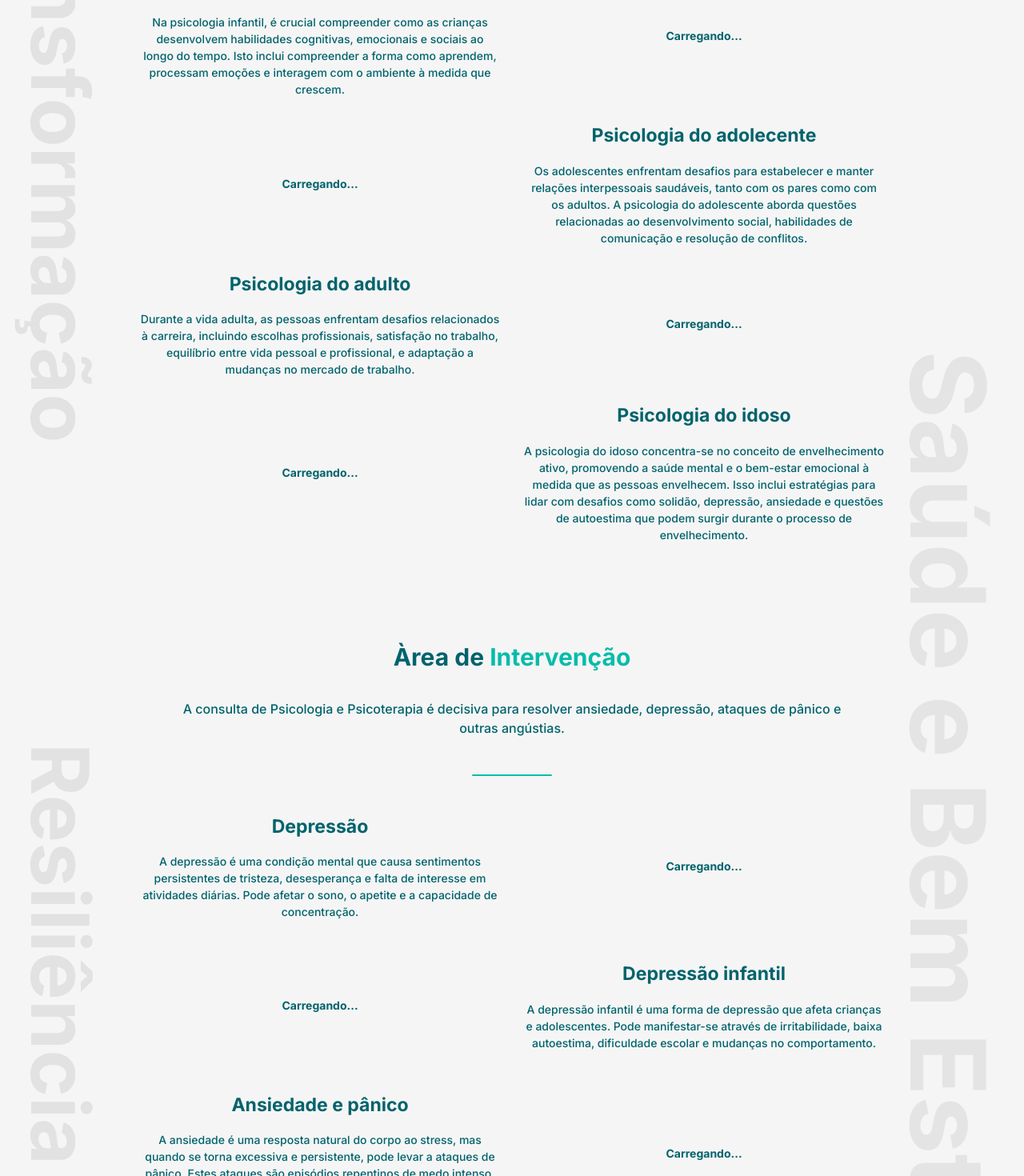
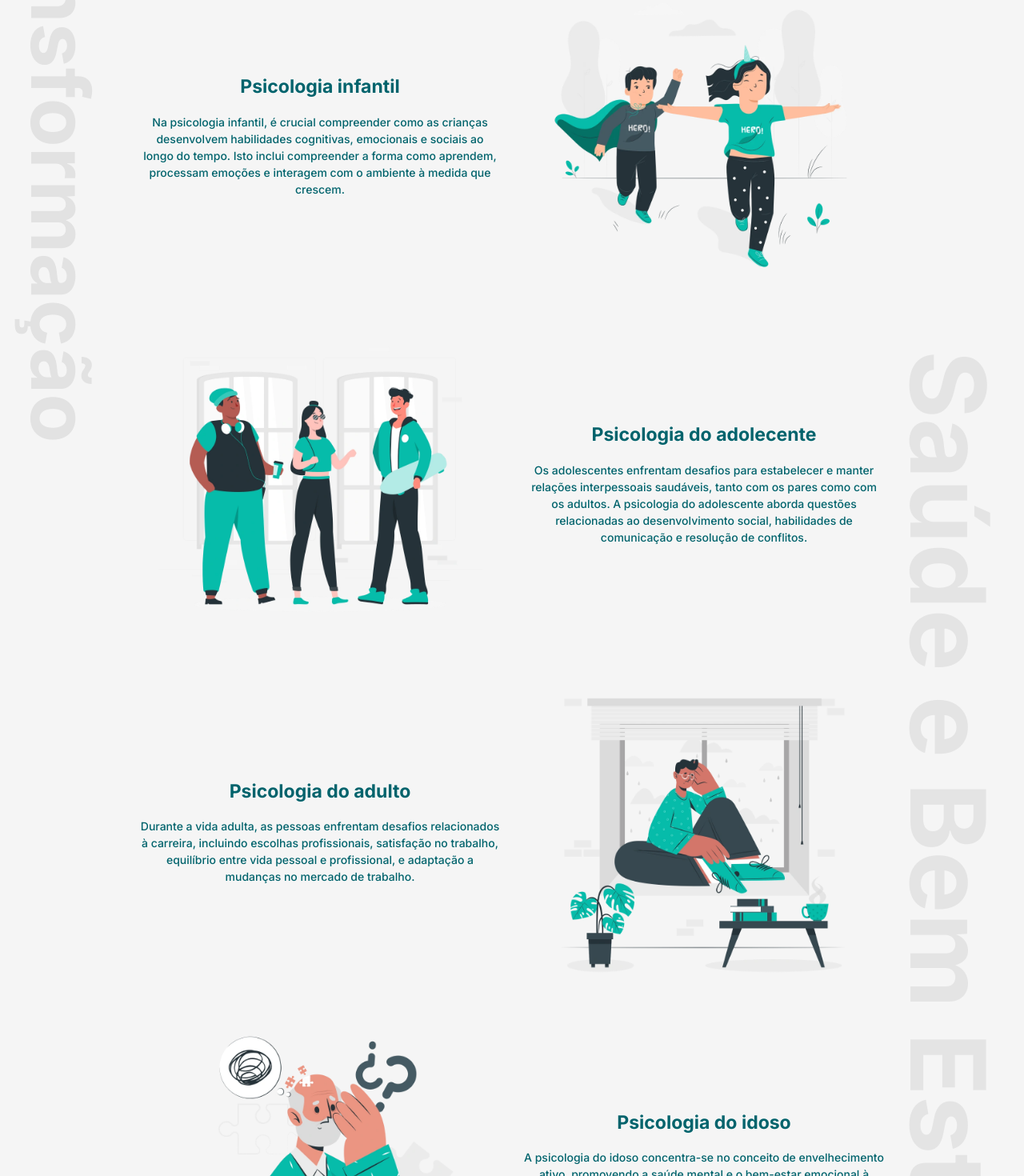
Before and after one commit to techinn0vation/SaudePsiNew, a Next.js app: page /home in a window 1280 px wide. Shown: the part 1327-2797 px from the top of the page at 80% size. Built offline with nearby package versions, Linux system fonts and the light colour scheme.

Commit message:
Rajustando Componentes v2

```diff
--- a/src/components/Comps_Home/AreaDeIntervenção/index.tsx
+++ b/src/components/Comps_Home/AreaDeIntervenção/index.tsx
@@ -1,9 +1,7 @@
 'use client'
 
 import React, { useEffect } from 'react'
-import LazyLoad from 'react-lazyload'
 
-import Placeholder from 'components/Placeholder'
 import Headline from 'components/Ui/Headline'
 
 import DocHome from '../Doc_Home'
@@ -57,20 +55,12 @@ export default function AreaDeIntervenção() {
             <InnerCardAreaDeIntervenção id='BlockCardIntervenção'>
               {/* Head Card AreaDeIntervenção */}
               <HeadCardAreaDeIntervenção>
-                <LazyLoad
-                  height={200}
-                  offset={100}
-                  once
-                  debounce={500}
-                  placeholder={<Placeholder />}
-                >
                 <FrameCardAreaDeIntervenção
                   src={BGV1}
                   alt='Àrea de Intervenção Depressão SaúdePsi'
                   title='Àrea de Intervenção Depressão SaúdePsi'
                   priority={true}
                 />
-                </LazyLoad>
               </HeadCardAreaDeIntervenção>
               {/* Head Card AreaDeIntervenção */}
               {/* Body Card AreaDeIntervenção */}
@@ -90,20 +80,12 @@ export default function AreaDeIntervenção() {
             <InnerCardAreaDeIntervenção id='BlockCardIntervenção'>
               {/* Head Card AreaDeIntervenção */}
               <HeadCardAreaDeIntervenção>
-                <LazyLoad
-                  height={200}
-                  offset={100}
-                  once
-                  debounce={500}
-                  placeholder={<Placeholder />}
-                >
                 <FrameCardAreaDeIntervenção
                   src={BGV2}
                   alt='Àrea de Intervenção Depressão  Infantil SaúdePsi'
                   title='Àrea de Intervenção Depressão Infantil SaúdePsi'
                   priority={true}
                 />
-                </LazyLoad>
               </HeadCardAreaDeIntervenção>
               {/* Head Card AreaDeIntervenção */}
               {/* Body Card AreaDeIntervenção */}
@@ -126,20 +108,12 @@ export default function AreaDeIntervenção() {
             <InnerCardAreaDeIntervenção id='BlockCardIntervenção'>
               {/* Head Card AreaDeIntervenção */}
               <HeadCardAreaDeIntervenção>
-                <LazyLoad
-                  height={200}
-                  offset={100}
-                  once
-                  debounce={500}
-                  placeholder={<Placeholder />}
-                >
                 <FrameCardAreaDeIntervenção
                   src={BGV3}
                   alt='Àrea de Intervenção Ansiedade e Pânico SaúdePsi'
                   title='Àrea de Intervenção Ansiedade e Pânico SaúdePsi'
                   priority={true}
                 />
-                </LazyLoad>
               </HeadCardAreaDeIntervenção>
               {/* Head Card AreaDeIntervenção */}
               {/* Body Card AreaDeIntervenção */}
--- a/src/components/Comps_Home/AreaDeIntervenção/styles.tsx
+++ b/src/components/Comps_Home/AreaDeIntervenção/styles.tsx
@@ -289,23 +289,10 @@ export const HeadCardAreaDeIntervenção = styled.div`
   align-items: center;
 
   position: relative;
-
-  /* &::after {
-    content: '';
-    width: 10rem;
-    height: 10rem;
-    margin: 1.6rem 0;
-    background-color: ${(props) => props.theme.colors.VerdeEscuro};
-
-    position: absolute;
-    top: 0;
-    left: 0;
-    z-index: -1;
-  } */
 `
 export const FrameCardAreaDeIntervenção = styled(Image)`
   width: 90%;
-  height: auto;
+  height: 40.5rem;
 
   display: block;
   margin: auto;
--- a/src/components/Comps_Home/Consultorios/styles.tsx
+++ b/src/components/Comps_Home/Consultorios/styles.tsx
@@ -210,24 +210,26 @@ export const WrapperCardsConsultorios = styled.div`
 export const ViewCardsConsultorios = styled.div`
   width: 150rem;
   display: flex;
-  gap: 3rem;
+  gap: 4rem;
 `
 
 export const InnerCardConsultorio = styled.div`
   width: 100%;
+  height: 58.6rem;
 
   display: flex;
   flex-direction: column;
   -ms-flex-direction: column;
-  justify-content: center;
+  justify-content: start;
   align-items: center;
   gap: 3rem;
 
   background-color: ${(props) => props.theme.colors.WhiteSmoke};
   border-radius: 0 0 1.4rem 1.4rem;
-  border-bottom: solid 0.9rem ${(props) => props.theme.colors.Verde};
+  border-bottom: solid 1.2rem ${(props) => props.theme.colors.Verde};
 
   padding: 0 1.4rem 5rem 1.4rem;
+  margin-top: 3rem;
 `
 export const HeadCardConsultorio = styled.div`
   width: 100%;
@@ -280,7 +282,7 @@ export const BodyCardConsultorio = styled.div`
     -ms-flex-direction: column;
     justify-content: center;
     align-items: center;
-    gap: 2rem;
+    gap: 1.6rem;
 
     h1 {
       font-size: 2rem;
--- a/src/components/Comps_Home/Equipa/styles.tsx
+++ b/src/components/Comps_Home/Equipa/styles.tsx
@@ -190,6 +190,9 @@ export const FrameProfile = styled(Image)`
   width: 10rem;
   height: 10rem;
 
+  display: block;
+  margin: auto;
+
   object-fit: contain;
   -o-object-fit: contain;
   object-position: center;
--- a/src/components/Comps_Home/Psicologia/index.tsx
+++ b/src/components/Comps_Home/Psicologia/index.tsx
@@ -1,9 +1,7 @@
 'use client'
 
 import React, { useEffect } from 'react'
-import LazyLoad from 'react-lazyload'
 
-import Placeholder from 'components/Placeholder'
 import Headline from 'components/Ui/Headline'
 
 import DocHome from '../Doc_Home'
@@ -58,20 +56,12 @@ export default function Psicologia() {
             <InnerCardPsicologia id='BlockCardPsicologia'>
               {/* Head Card Psicologia */}
               <HeadCardPsicologia>
-                <LazyLoad
-                  height={200}
-                  offset={100}
-                  once
-                  debounce={500}
-                  placeholder={<Placeholder />}
-                >
                 <FrameCardPsicologia
                   src={BGV1}
                   alt='Psicologia Infantil SaúdePsi'
                   title='Psicologia Infantil SaúdePsi'
                   priority={true}
                 />
-                </LazyLoad>
               </HeadCardPsicologia>
               {/* Head Card Psicologia */}
               {/* Body Card Psicologia */}
@@ -89,20 +79,12 @@ export default function Psicologia() {
             <InnerCardPsicologia id='BlockCardPsicologia'>
               {/* Head Card Psicologia */}
               <HeadCardPsicologia>
-                <LazyLoad
-                  height={200}
-                  offset={100}
-                  once
-                  debounce={500}
-                  placeholder={<Placeholder />}
-                >
                 <FrameCardPsicologia
                   src={BGV2}
                   alt='Psicologia de Adolecente SaúdePsi'
                   title='Psicologia de Adolecente SaúdePsi'
                   priority={true}
                 />
-                </LazyLoad>
               </HeadCardPsicologia>
               {/* Head Card Psicologia */}
               {/* Body Card Psicologia */}
@@ -123,20 +105,12 @@ export default function Psicologia() {
             <InnerCardPsicologia id='BlockCardPsicologia'>
               {/* Head Card Psicologia */}
               <HeadCardPsicologia>
-                <LazyLoad
-                  height={200}
-                  offset={100}
-                  once
-                  debounce={500}
-                  placeholder={<Placeholder />}
-                >
                 <FrameCardPsicologia
                   src={BGV3}
                   alt='Psicologia de Adulto SaúdePsi'
                   title='Psicologia de Adulto SaúdePsi'
                   priority={true}
                 />
-                </LazyLoad>
               </HeadCardPsicologia>
               {/* Head Card Psicologia */}
               {/* Body Card Psicologia */}
@@ -153,20 +127,12 @@ export default function Psicologia() {
             <InnerCardPsicologia id='BlockCardPsicologia'>
               {/* Head Card Psicologia */}
               <HeadCardPsicologia>
-                <LazyLoad
-                  height={200}
-                  offset={100}
-                  once
-                  debounce={500}
-                  placeholder={<Placeholder />}
-                >
                 <FrameCardPsicologia
                   src={BGV4}
                   alt='Psicologia de Idoso SaúdePsi'
                   title='Psicologia de Idoso SaúdePsi'
                   priority={true}
                 />
-                </LazyLoad>
               </HeadCardPsicologia>
               {/* Head Card Psicologia */}
               {/* Body Card Psicologia */}
--- a/src/components/Comps_Home/Psicologia/styles.tsx
+++ b/src/components/Comps_Home/Psicologia/styles.tsx
@@ -292,7 +292,7 @@ export const HeadCardPsicologia = styled.div`
 `
 export const FrameCardPsicologia = styled(Image)`
   width: 90%;
-  height: auto;
+  height: 40.5rem;
 
   display: block;
   margin: auto;
--- a/src/components/Comps_Home/Psicoterapia/styles.tsx
+++ b/src/components/Comps_Home/Psicoterapia/styles.tsx
@@ -46,7 +46,7 @@ export const WrapperPsicoterapia = styled.section`
       text-align: center;
 
       position: absolute;
-      top: 95rem;
+      top: 97rem;
       right: 0;
       opacity: 0.6;
       z-index: -1;
@@ -202,11 +202,11 @@ export const WrapperCardsPsicoterapia = styled.div`
 export const ViewCardsPsicoterapia = styled.div`
   width: 150rem;
   display: flex;
-  gap: 3rem;
+  gap: 4rem;
 `
 export const InnerCardPsicoterapia = styled.div`
   width: 100%;
-  height: 56rem;
+  height: 57rem;
 
   display: flex;
   flex-direction: column;
@@ -214,13 +214,13 @@ export const InnerCardPsicoterapia = styled.div`
   justify-content: start;
   align-items: center;
 
-  flex: auto;
-
   position: relative;
 
   background-color: ${(props) => props.theme.colors.WhiteSmoke};
-  border-bottom: solid 0.9rem ${(props) => props.theme.colors.Verde};
+  border-bottom: solid 1.2rem ${(props) => props.theme.colors.Verde};
   border-radius: 2rem;
+
+  margin-top: 3rem;
 `
 export const BodyCardPsicoterapia = styled.div`
   width: 100%;
@@ -232,7 +232,7 @@ export const BodyCardPsicoterapia = styled.div`
   align-items: center;
   gap: 2rem;
 
-  padding: 1.4rem;
+  padding: 4rem 1.4rem;
 
   z-index: 1;
 
@@ -269,20 +269,6 @@ export const BodyCardPsicoterapia = styled.div`
 
       &::first-letter {
         text-transform: capitalize;
-      }
-    }
-  }
-
-  @media (min-width: ${(props) => props.theme.screenSize.MD}) {
-    & > div:nth-child(1) {
-      h1 {
-        font-size: 2.3rem;
-        line-height: 3.45rem;
-      }
-
-      p {
-        font-size: 1.4rem;
-        line-height: 2.1rem;
       }
     }
   }
@@ -343,7 +329,10 @@ export const InnerHeadCardPsicoterapia = styled.div`
 `
 export const FrameCardPsicoterapia = styled(Image)`
   width: 4.5rem;
-  height: auto;
+  height: 4.5rem;
+
+  display: block;
+  margin: auto;
 
   object-fit: contain;
   -o-object-fit: contain;
--- a/src/components/Hero/styles.tsx
+++ b/src/components/Hero/styles.tsx
@@ -194,7 +194,10 @@ export const BlockContentHero = styled.div`
 `
 export const FrameHero = styled(Image)`
   width: 90%;
-  height: 425px;
+  height: 42.5rem;
+
+  display: block;
+  margin: auto;
 
   object-fit: contain;
   -o-object-fit: contain;
```
Also changed, not shown: src/components/Comps_Home/Consultorios/index.tsx (+0 -34 lines), src/components/Comps_Home/Equipa/index.tsx (+0 -18 lines). Lines whose indentation alone changed are shown as unchanged.
